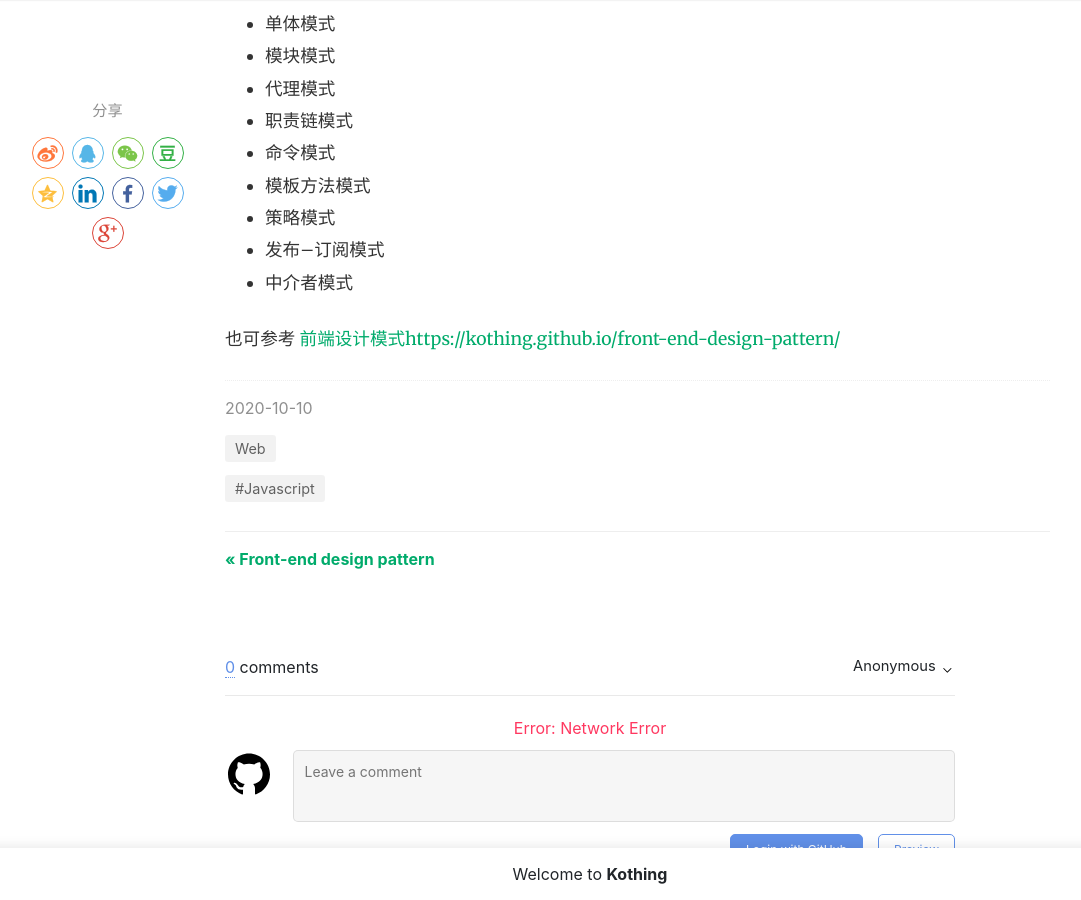
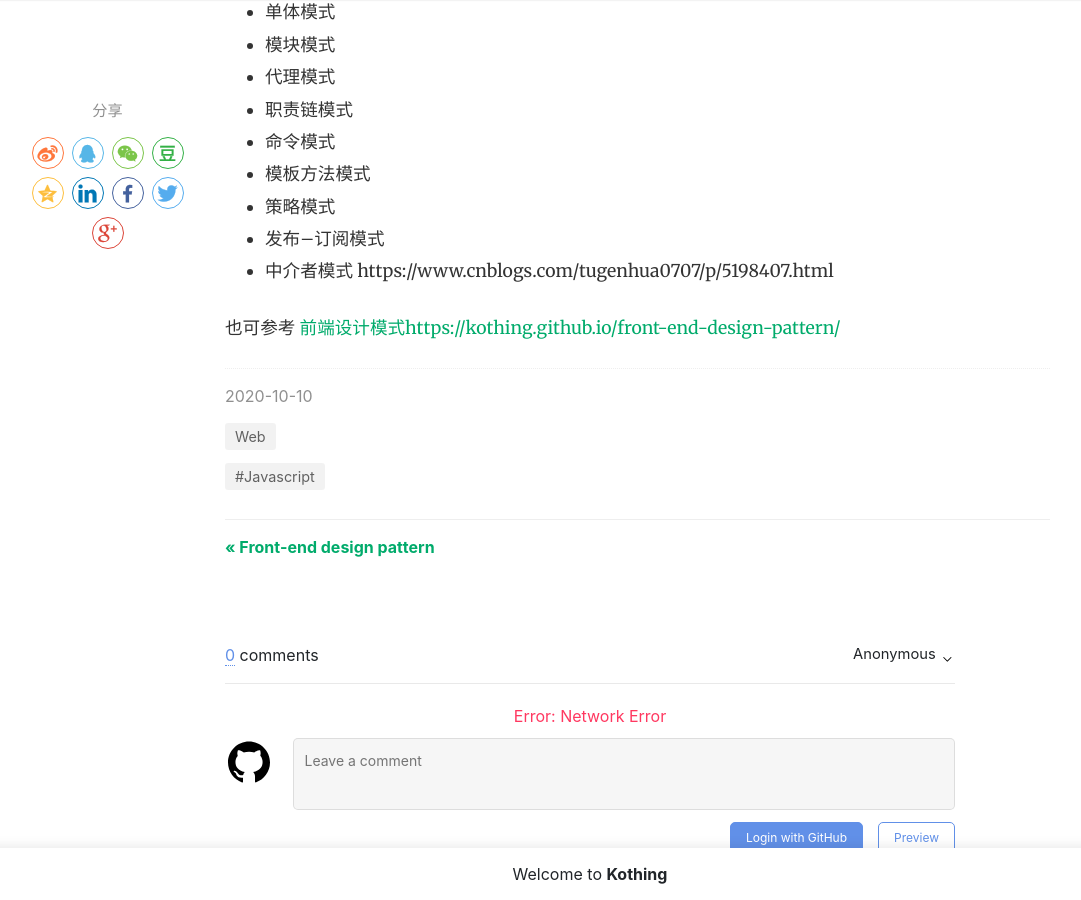
Before and after one commit to kothing/kothing.github.io, a Jekyll site: the page built from _posts/2020-10-10-front-end-knowledge.md, in a window 1280 px wide and 900 px high, scrolled down 1555 px. Shown: the whole window, without its empty margins (50-1131 px from the left). Built offline with Jekyll 4.4.1, drawn with Linux system fonts in a browser that asks for light colours; nearby versions of some CDN libraries; comment, search, counter and statistics services are not loaded.

Commit message:
Update 2020-10-10-front-end-knowledge.md

```diff
--- a/_posts/2020-10-10-front-end-knowledge.md
+++ b/_posts/2020-10-10-front-end-knowledge.md
@@ -11,7 +11,7 @@
 
 Front-end knowledge
 
-## 大纲
+### 大纲
 1. 前言
 2. 前端工程化
 3. 前端设计模式
@@ -23,11 +23,11 @@
 9. 前端技术栈问题
 
 
-## 前端工程化
+### 前端工程化
 
 简单描述：前端工程化不单单包括前端的模块化、组件化、自动化，还包括前端性能优化，前端目录规划，前端规范化，自动化测试，发布等等一系列知识。详情可参考https://github.com/fouber/blog/issues/10
 
-## 前端设计模式
+### 前端设计模式
 + 工厂模式
 + 单体模式
 + 模块模式
@@ -38,5 +38,6 @@
 + 策略模式
 + 发布--订阅模式
 + 中介者模式
+https://www.cnblogs.com/tugenhua0707/p/5198407.html
 
 也可参考 [前端设计模式https://kothing.github.io/front-end-design-pattern/](https://kothing.github.io/front-end-design-pattern/)
```
